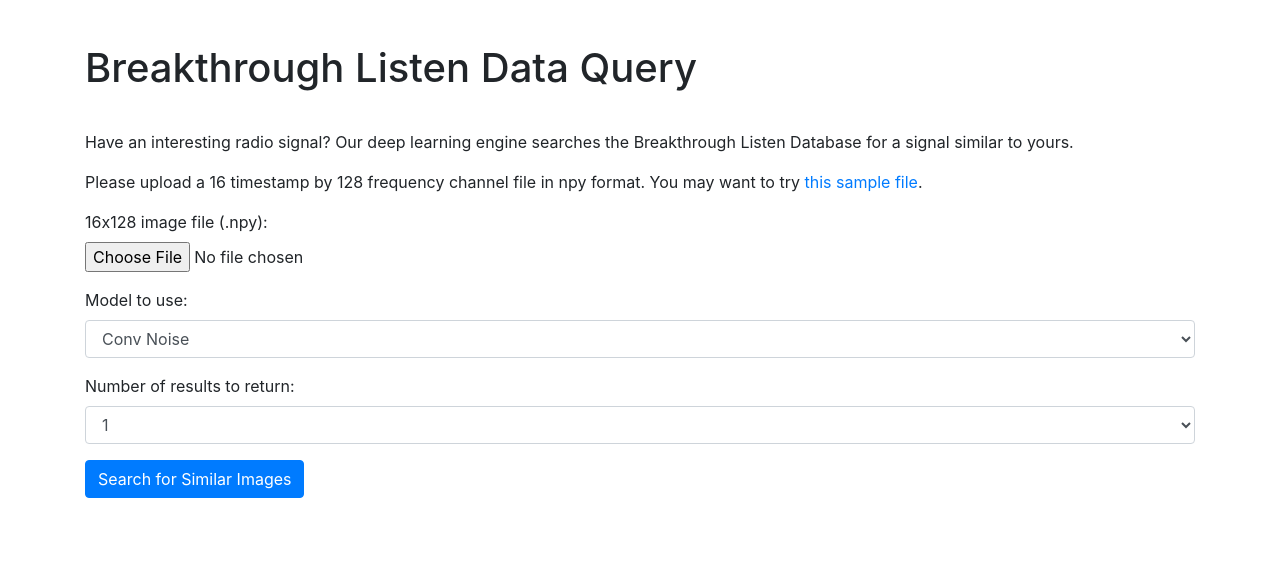
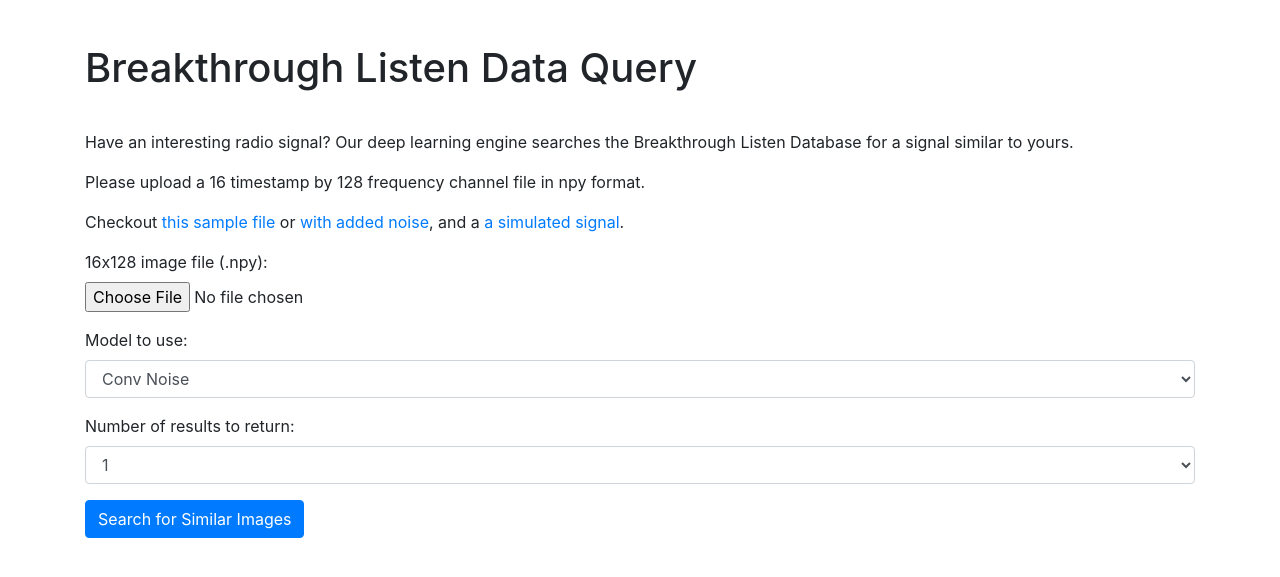
Before and after one commit to yunfanz/webapp, a Flask app: page / in a window 1280 px wide. Shown: the part 56-633 px from the top of the page. Run offline with Flask 2, Linux system fonts and the light colour scheme; parts of the project's set-up code (start-up, migrations or seed data) failed here and were passed over; some libraries are stand-ins or nearby versions.

Commit message:
update and change public files

```diff
--- a/flaskr/templates/core/home.html
+++ b/flaskr/templates/core/home.html
@@ -7,7 +7,8 @@
 {% block content %}
     <form id="image-query-form" action="{{ url_for('core.query_image') }}" method="post" enctype="multipart/form-data">
         <p>Have an interesting radio signal? Our deep learning engine searches the Breakthrough Listen Database for a signal similar to yours.</p>
-        <p>Please upload a 16 timestamp by 128 frequency channel file in npy format.  You may want to try <a href="/public/340.npy">this sample file</a>.</p> <div class="form-group">
+	<p>Please upload a 16 timestamp by 128 frequency channel file in npy format.  </p>
+	<p>Checkout <a href="/public/340.npy">this sample file</a> or <a href="/public/340_n.npy">with added noise</a>, and a <a href="/public/circle1.npy">a simulated signal</a>.</p> <div class="form-group">
             <label for="file">16x128 image file (.npy):</label>
             <input type="file" class="form-control-file" id="file">
         </div>
```
